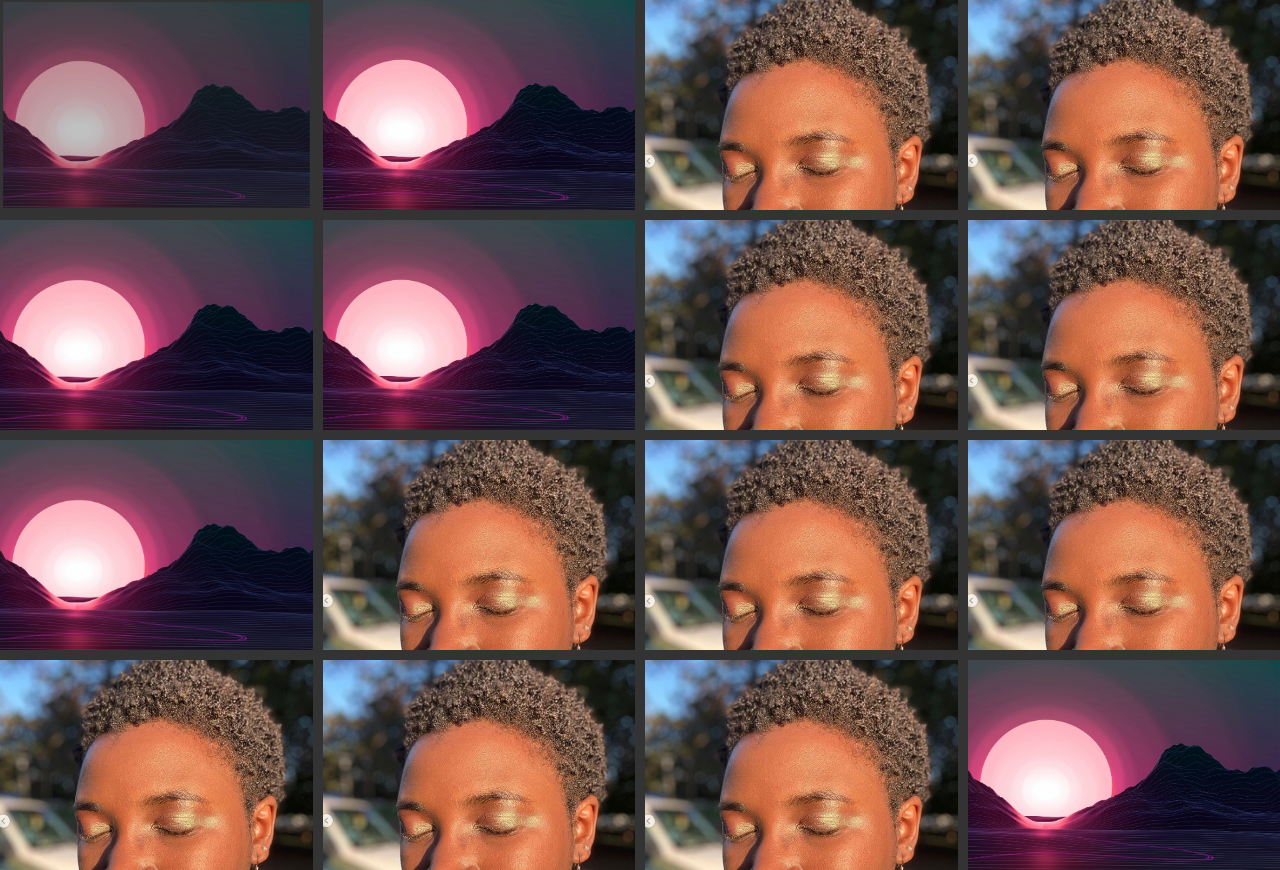
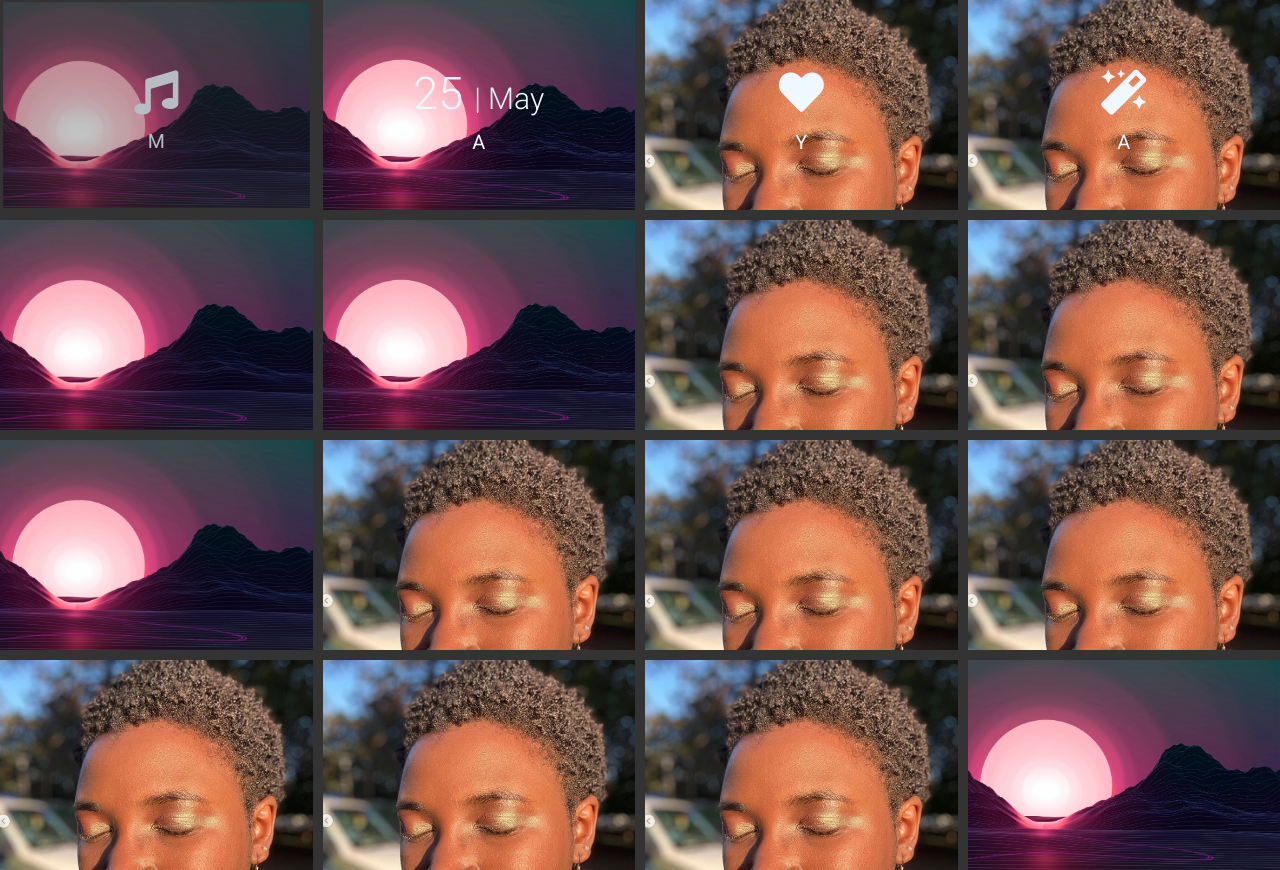
Before and after one commit to wesfree163/MRVGF.github.io, a plain HTML site: page index.html in a window 1280 px wide. Drawn offline with Linux system fonts and the light colour scheme.

Commit message:
Add files via upload

```diff
--- a/index.html
+++ b/index.html
@@ -10,20 +10,20 @@
 <body>
     <div class="container">
         <div class="bg2">
-          <!-- <h2>16 <span>| 24</span></h2>
-          <p>Goals Completed</p> -->
+          <h2><i class="fas fa-music"></i></h2>
+          <p>M</p>
         </div>
         <div class="bg2">
-          <!-- <h2><i class="fas fa-battery-three-quarters"></i></h2>
-          <p>Respiration</p> -->
+          <h2> 25 <span>| May</span></h2>
+          <p>A</p>
         </div>
         <div class="bg1">
-          <!-- <h2><i class="fas fa-running"></i></h2>
-          <p>Miles</p> -->
+          <h2><i class="fas fa-heart"></i></h2>
+          <p>Y</p>
         </div>
         <div class="bg1">
-          <!-- <h2>36 &deg;</h2>
-          <p>Temperature</p> -->
+          <h2><i class="fas fa-magic"></i></h2>
+          <p>A</p>
         </div>
         <div class="bg2">
           <!-- <h2><i class="fas fa-bed"></i></h2>
--- a/style.css
+++ b/style.css
@@ -13,6 +13,7 @@ body {
 }
 
 h2 {
+  color:aliceblue;
   font-size: 45px;
   font-weight: 300;
   margin: 10px;
@@ -24,6 +25,7 @@ h2 span {
 
 p {
   font-size: 20px;
+  color:aliceblue;
 }
 
 .container {
```
